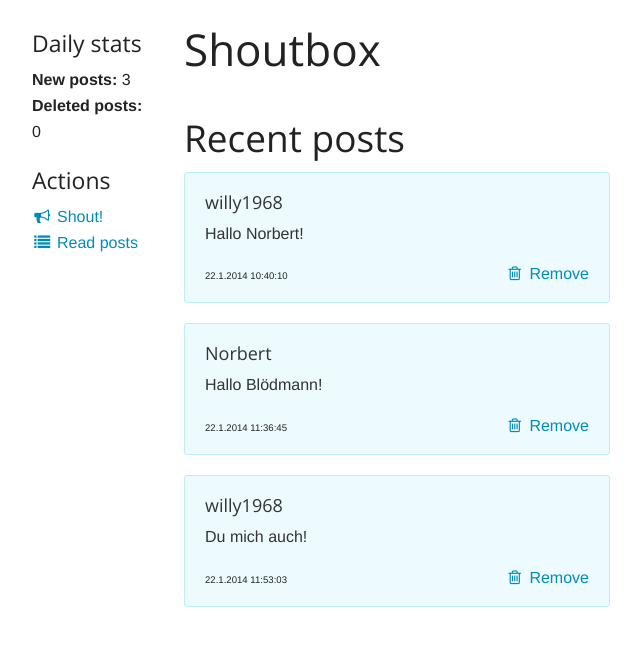
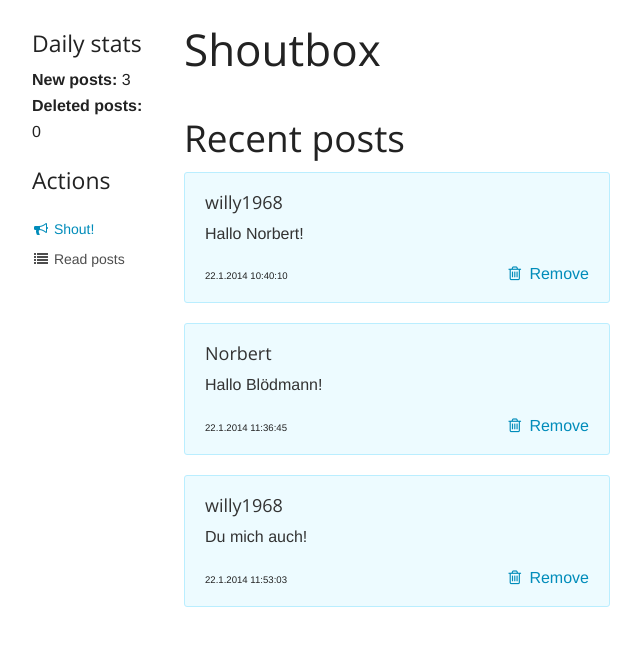
Before and after one commit to nosch/the-shoutbox, a plain HTML site: page app/index.html in a window 1280 px wide. Shown: the whole page, without its empty margins (319-960 px from the left). Drawn offline with nearby package versions, Linux system fonts and the light colour scheme.

Commit message:
Implemented a simple navigation.

```diff
--- a/app/app.js
+++ b/app/app.js
@@ -50,6 +50,18 @@ angular.module('application', [
         notification.onDeleteMessage($scope, onMessageRemove);
     })
 
+    .controller('NavigationCtrl', function ($scope, NAV_ITEMS) {
+        'use strict';
+
+        $scope.navItems = NAV_ITEMS;
+
+        $scope.$on('$routeChangeSuccess', function (eOpts, currentRoute) {
+            if (currentRoute.$$route) {
+                $scope.currentRoute = currentRoute.$$route;
+            }
+        });
+    })
+
     .directive('alertBox', function ($timeout) {
         'use strict';
 
--- a/app/config/config.js
+++ b/app/config/config.js
@@ -10,6 +10,11 @@ angular.module('application.config', [
     ])
 
     .constant('DEV_MODE', true)
+
+    .constant('NAV_ITEMS', [
+        {title: 'Shout!', index: 'shout', hash: '#shout', icon: 'fa-bullhorn'},
+        {title: 'Read posts', index: 'messages', hash: '#messages', icon: 'fa-list'}
+    ])
 
     .config(function ($provide, DEV_MODE) {
         'use strict';
@@ -34,10 +39,12 @@ angular.module('application.config', [
                 redirectTo: '/messages'
             })
             .when('/error', {
-                templateUrl: 'view/error.tpl.html'
+                templateUrl: 'view/error.tpl.html',
+                index: 'error'
             })
             .when('/404', {
-                templateUrl: 'view/404.tpl.html'
+                templateUrl: 'view/404.tpl.html',
+                index: '404'
             })
             .otherwise({
                 redirectTo: '/404'
--- a/app/index.html
+++ b/app/index.html
@@ -32,18 +32,10 @@
         <div id="page">
             <div class="row">
                 <div id="sidebar" class="small-3 columns">
+                    <!-- Stats module -->
                     <div ng-include="'module/stats/view/message-stats.tpl.html'"></div>
-                    <div id="navigation">
-                        <h4>Actions</h4>
-                        <p>
-                            <a href="#shout">
-                                <i class="fa fa-fw fa-bullhorn"></i> Shout!
-                            </a> <br/>
-                            <a href="#messages">
-                                <i class="fa fa-fw fa-list"></i> Read posts
-                            </a>
-                        </p>
-                    </div>
+                    <!-- Navigation -->
+                    <div ng-include="'view/navigation.tpl.html'"></div>
                 </div>
                 <div id="main" class="small-9 columns">
                     <div ng-controller="ApplicationCtrl" id="header">
--- a/app/module/messages/config/config.js
+++ b/app/module/messages/config/config.js
@@ -15,6 +15,7 @@ angular.module('messages.config', [
             .when('/messages', {
                 templateUrl: 'module/messages/view/message-list.tpl.html',
                 controller: 'MessageListCtrl',
+                index: 'messages',
                 resolve: {
                     messages: function (storage) {
                         return storage.getMessages();
@@ -23,6 +24,7 @@ angular.module('messages.config', [
             })
             .when('/shout', {
                 templateUrl: 'module/messages/view/message-form.tpl.html',
-                controller: 'MessageFormCtrl'
+                controller: 'MessageFormCtrl',
+                index: 'shout'
             })
     });
--- /dev/null
+++ b/app/view/navigation.tpl.html
@@ -0,0 +1,12 @@
+<div ng-controller="NavigationCtrl" id="navigation">
+    <h4>Actions</h4>
+
+    <ul class="side-nav">
+        <li ng-repeat="item in navItems"
+            ng-class="{active: item.index === currentRoute.index}">
+            <a href="{{item.hash}}">
+                <i ng-class="item.icon" class="fa fa-fw"></i> {{item.title}}
+            </a>
+        </li>
+    </ul>
+</div>
```
